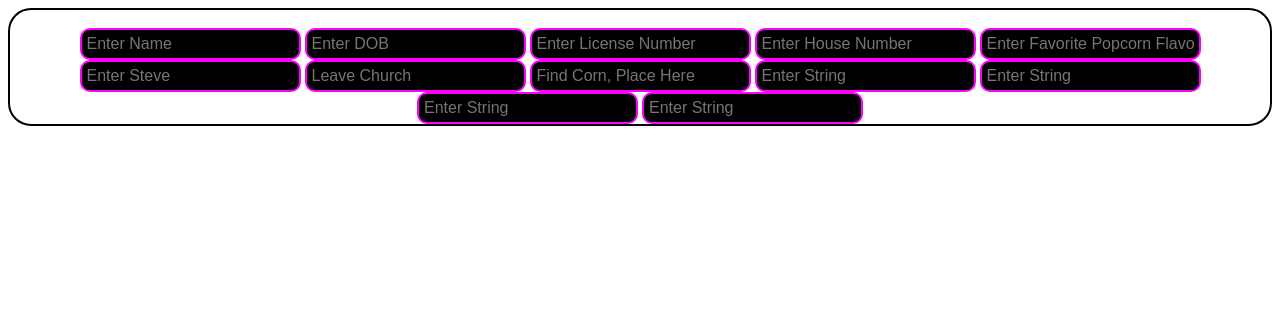
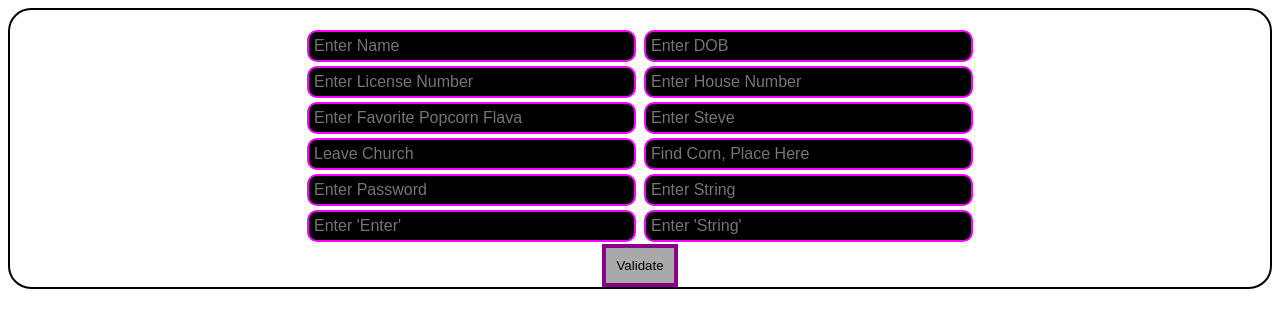
Before and after one commit to pippin-29/JavaScript--Tasks, a plain HTML site: page My_Portfolio/my_form/my_form.html in a window 1280 px wide. Drawn offline with Linux system fonts and the light colour scheme.

Commit message:
making a grid

```diff
--- a/My_Portfolio/my_form/my_form.css
+++ b/My_Portfolio/my_form/my_form.css
@@ -10,7 +10,18 @@ h3 {
 
 }
 
+.grid-left {
+	width: 25%;
+
+}
+
+.grid-right {
+	width: 25%;
+
+}
+
 input[type="text"] {
+	margin: 2px;
 	padding: 5px;
 	border: 2px solid magenta;
 	background-color: black;
@@ -23,3 +34,15 @@ input[type="text"]:focus {
 	outline:invert;
 	border: 3px solid black;
 }
+
+button[type="save_submit"] {
+	background-color: darkgray;
+	border: 4px solid darkmagenta;
+	padding: 10px
+}
+
+button[type="save_submit"]:focus {
+	background-color: darkgray;
+	border: 1px solid darkmagenta;
+	padding: 10px
+}
--- a/My_Portfolio/my_form/my_form.html
+++ b/My_Portfolio/my_form/my_form.html
@@ -14,18 +14,40 @@
 		<div class="form">
 			<br>
 			<form>
-				<input type="text" placeholder="Enter Name">
-				<input type="text" placeholder="Enter DOB">
-				<input type="text" placeholder="Enter License Number">
-				<input type="text" placeholder="Enter House Number">
-				<input type="text" placeholder="Enter Favorite Popcorn Flavour">
-				<input type="text" placeholder="Enter Steve">
-				<input type="text" placeholder="Leave Church">
-				<input type="text" placeholder="Find Corn, Place Here">
-				<input type="text" placeholder="Enter String">
-				<input type="text" placeholder="Enter String">
-				<input type="text" placeholder="Enter String">
-				<input type="text" placeholder="Enter String">
+				<div>
+					<input class="grid-left" type="text" placeholder="Enter Name">
+					<input class="grid-right" type="text" placeholder="Enter DOB">
+				</div>
+				<div>
+					<input class="grid-left" type="text" placeholder="Enter License Number">
+					<input class="grid-right" type="text" placeholder="Enter House Number">
+				</div>
+				<div>
+					<input class="grid-left" type="text" placeholder="Enter Favorite Popcorn Flava">
+					<input class="grid-right" type="text" placeholder="Enter Steve">
+				</div>
+				<div>
+					<input class="grid-left" type="text" placeholder="Leave Church">
+					<input class="grid-right" type="text" placeholder="Find Corn, Place Here">
+				</div>
+				<div>
+					<input class="grid-left" type="text" placeholder="Enter Password">
+					<input class="grid-right" type="text" placeholder="Enter String">
+				</div>
+				<div>
+					<input class="grid-left" type="text" placeholder="Enter 'Enter'">
+					<input class="grid-right" type="text" placeholder="Enter 'String'">
+				</div>
+				<div>
+					<button type="save_submit">Validate</button>
+				</div>
+
+
+
+
+
+
+
 
 			</form>
 
```
